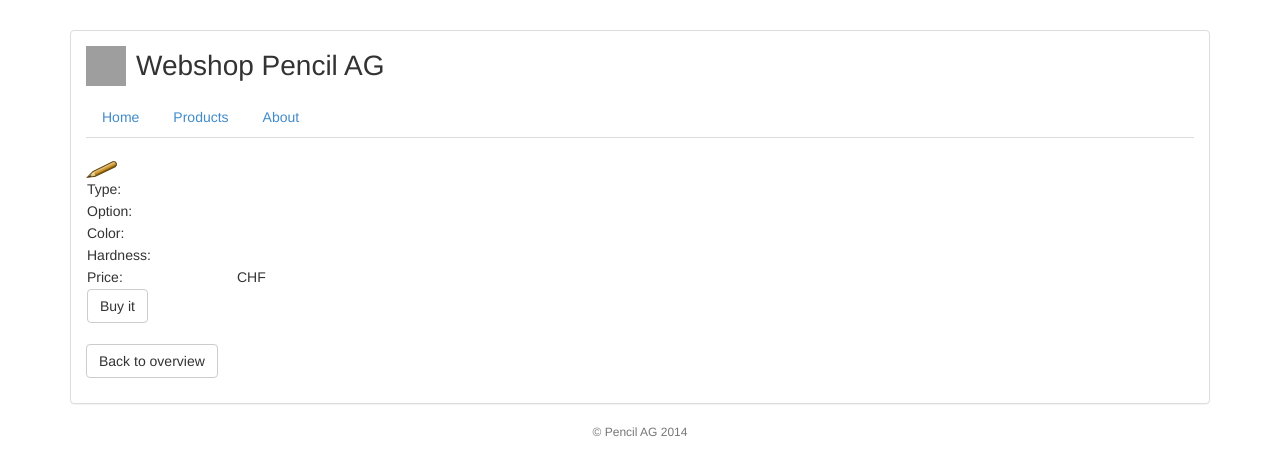
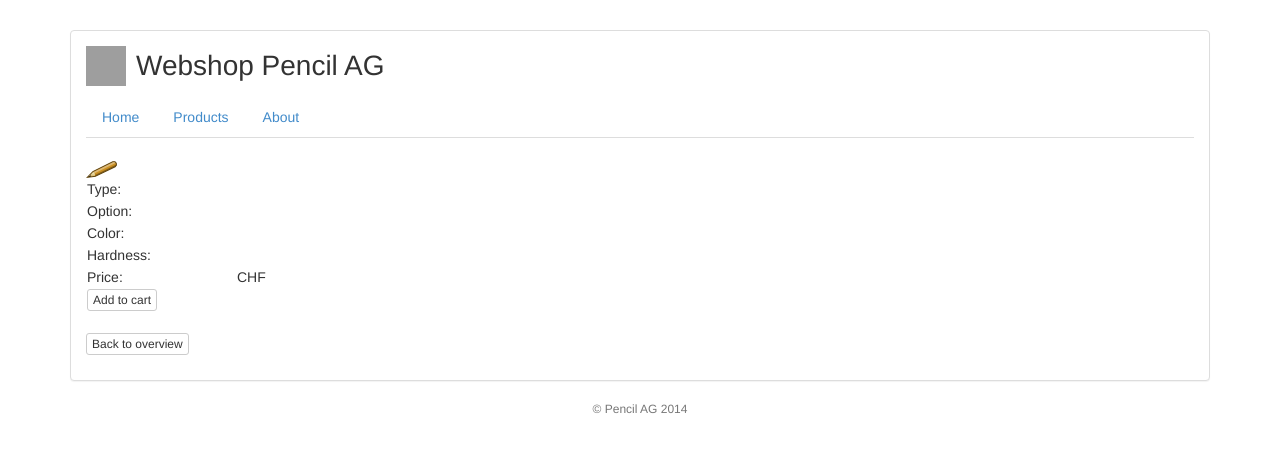
Before and after one commit to fabaff/shop, a PHP site: page /product.php?type=1 in a window 1280 px wide. Shown: the top 475 px of the page. Run offline with PHP 8.4, Linux system fonts and the light colour scheme; data that the repository does not hold is empty; a stand-in replaces the project's code that opens the database connection; some libraries are stand-ins or nearby versions; grey boxes are pictures that could not be loaded.

Commit message:
update layout

```diff
--- a/product.php
+++ b/product.php
@@ -1,3 +1,6 @@
+<?php
+	session_start();
+?>
 <!DOCTYPE html>
 <html lang="en">
   <head>
@@ -93,12 +96,12 @@
             echo "<td>".$result->price." CHF"."</td>";
             echo "</tr>"."\n";
             echo "<tr>"."\n";
-            echo "<td>"."<a class=\"btn btn-default\" href=\"#\" role=\"button\">Buy it</a>"."</td>";
+            echo "<td>"."<a class=\"btn btn-xs  btn-default\" href=\"#\" role=\"button\">Add to cart</a>"."</td>";
             echo "<td>"."&nbsp;"."</td>";
             echo "</tr>"."\n";
             echo "</table>"."\n";
             echo "<br/>"."\n";
-            echo "<p><a class=\"btn btn-default\" href=\"overview-products.php\" role=\"button\">Back to overview</a></p>";
+            echo "<p><a class=\"btn btn-xs  btn-default\" href=\"overview-products.php\" role=\"button\">Back to overview</a></p>";
             ?>
     <!-- Content -->
         </div>
```
